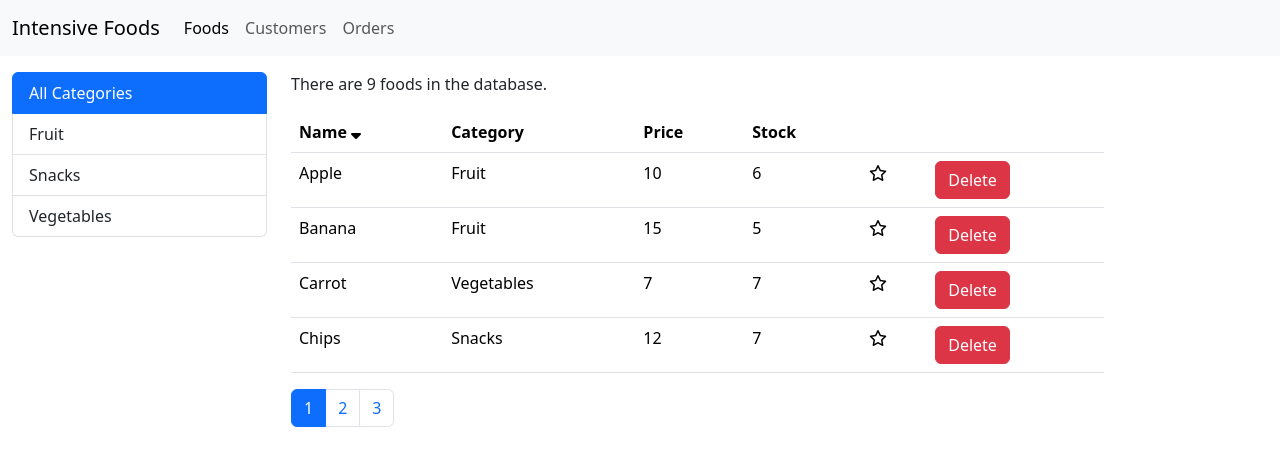
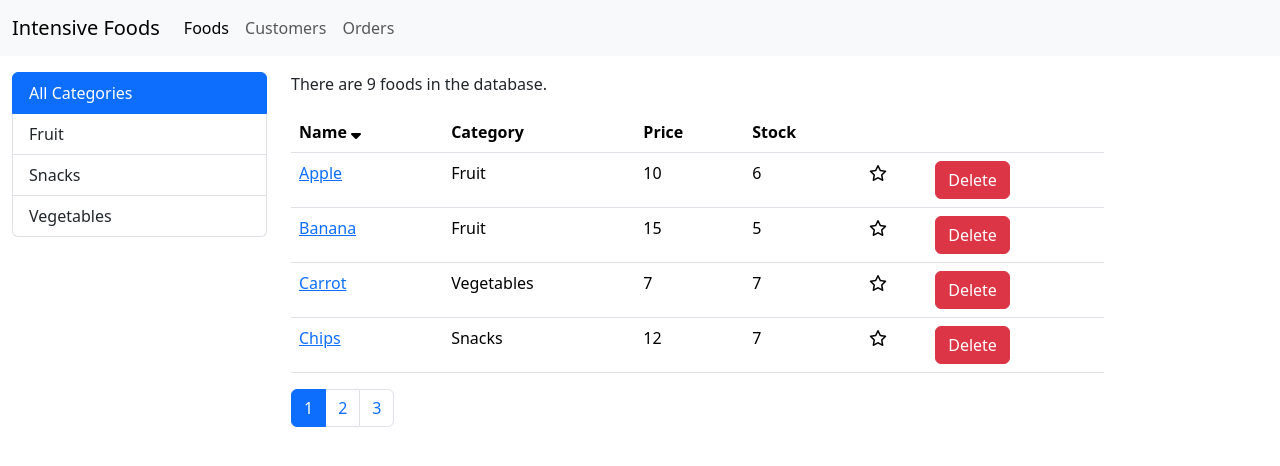
Before and after one commit to Daniyal19926/Foods-Table, a React (Vite) app: page /foods in a window 1280 px wide. Shown: the top 466 px of the page. Built offline with nearby package versions, Linux system fonts and the light colour scheme.

Commit message:
linked food items with food form

```diff
--- a/src/components/FoodsTable.tsx
+++ b/src/components/FoodsTable.tsx
@@ -1,5 +1,6 @@
 import { Column, Food, SortColumn } from "@types";
 import { Favourite, Table } from "@components/common";
+import { Link } from "react-router-dom";
 
 interface Props {
   foods: Food[];
@@ -11,7 +12,13 @@
 
 function FoodsTable({ foods, sortColumn, onSort, onDelete, onFavour }: Props) {
   const columns: Column<Food>[] = [
-    { path: "name", label: "Name" },
+    {
+      path: "name",
+      label: "Name",
+
+      content: (food) => <Link to={`/foods/${food._id}`}>{food.name}</Link>,
+    },
+
     { path: "category.name", label: "Category" },
     { path: "price", label: "Price" },
     { path: "numberInStock", label: "Stock" },
--- a/src/components/common/TableBody.tsx
+++ b/src/components/common/TableBody.tsx
@@ -12,10 +12,10 @@
       {items.map((item) => (
         <tr key={item._id}>
           {columns.map((column) =>
-            "path" in column ? (
+            "content" in column ? (
+              <td key={column.key}>{column.content(item)}</td>
+            ) : (
               <td key={column.path}>{_.get(item, column.path)}</td>
-            ) : (
-              <td key={column.key}>{column.content(item)}</td>
             )
           )}
         </tr>
```
